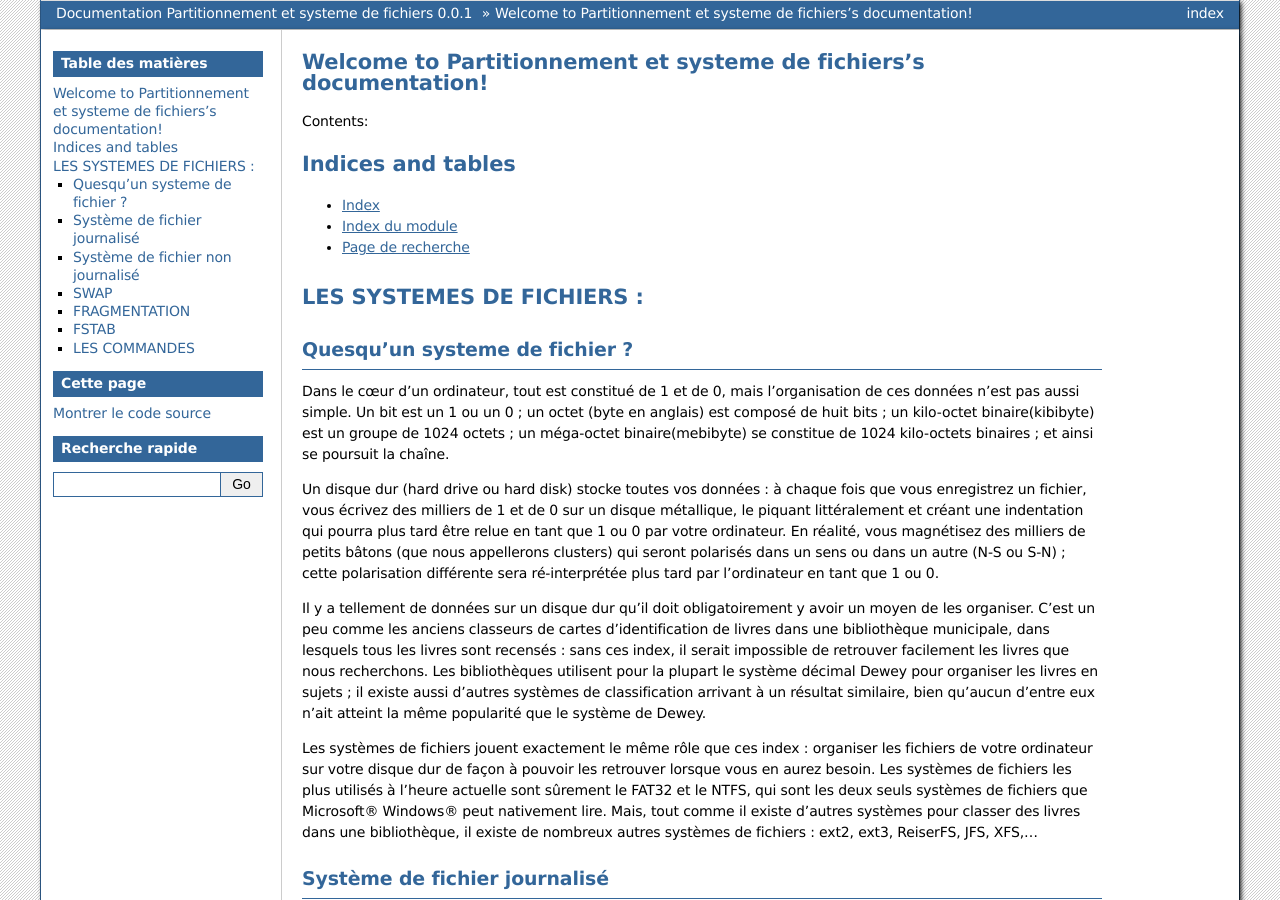
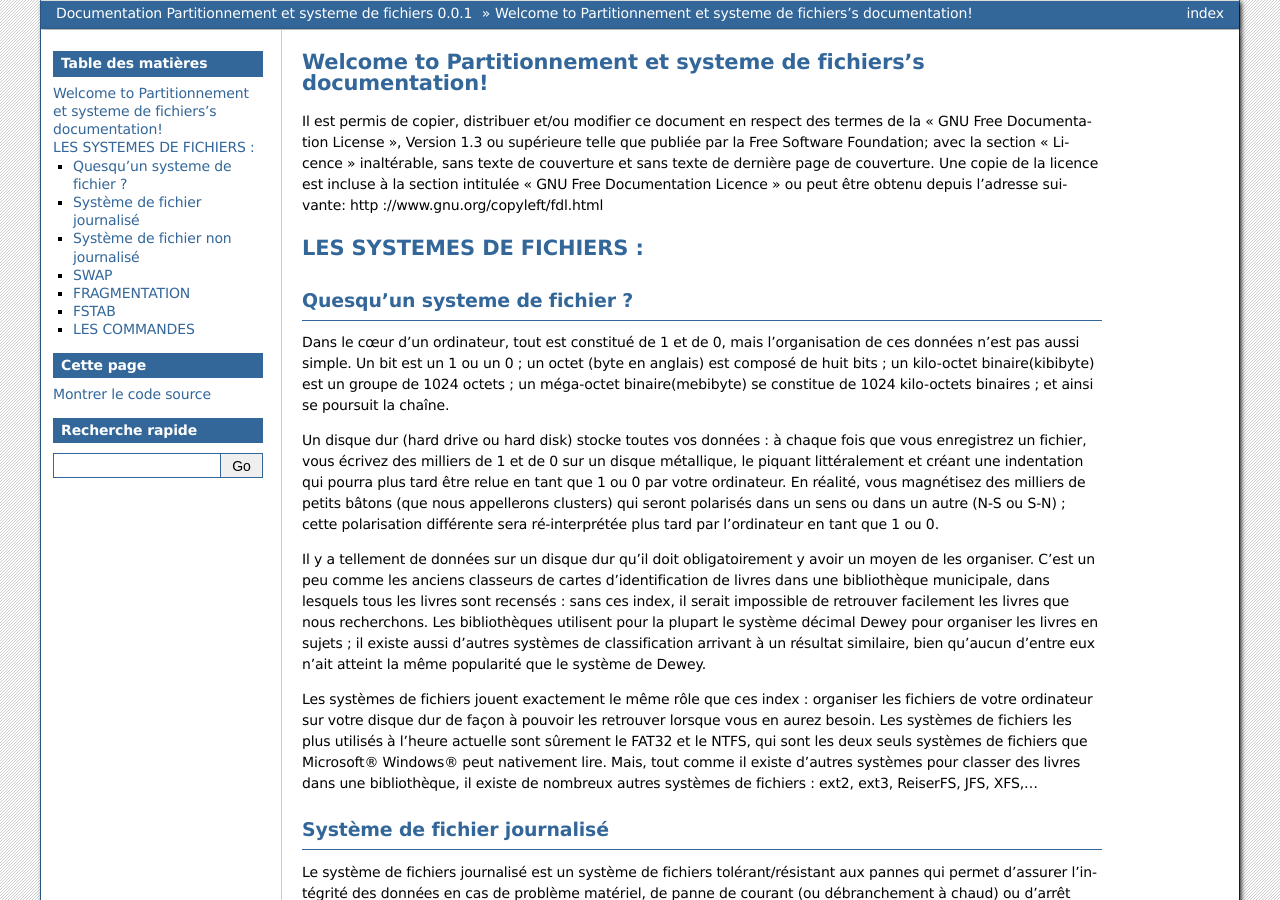
Before and after one commit to MohamedMissaoui/SchoolProject, a Sphinx documentation site: the page built from source/index.rst, in a window 1280 px wide and 900 px high. Built offline with Sphinx 7.4.7, drawn with Linux system fonts in a browser that asks for light colours.

Commit message:
ajout de la licence GNU et du README

```diff
--- a/source/index.rst
+++ b/source/index.rst
@@ -6,19 +6,25 @@
 Welcome to Partitionnement et systeme de fichiers's documentation!
 ==================================================================
 
-Contents:
+Il est permis de copier, distribuer et/ou modifier ce document en respect des termes de la « GNU Free
+Documentation License », Version 1.3 ou supérieure telle que publiée par la Free Software Foundation;
+avec la section "Licence" inaltérable, sans texte de couverture et sans texte de dernière page de
+couverture. Une copie de la licence est incluse à la section intitulée "GNU Free Documentation Licence" ou
+peut être obtenu depuis l’adresse suivante: http ://www.gnu.org/copyleft/fdl.html
+
+.. Contents:
 
 .. toctree::
    :maxdepth: 2
 
 
 
-Indices and tables
-==================
+.. Indices and tables
+.. ==================
 
-* :ref:`genindex`
-* :ref:`modindex`
-* :ref:`search`
+.. * :ref:`genindex`
+.. * :ref:`modindex`
+.. * :ref:`search`
 
 LES SYSTEMES DE FICHIERS :
 ==========================
```
Also changed, not shown: README.md (added, +3 -0 lines), 5 other files.
